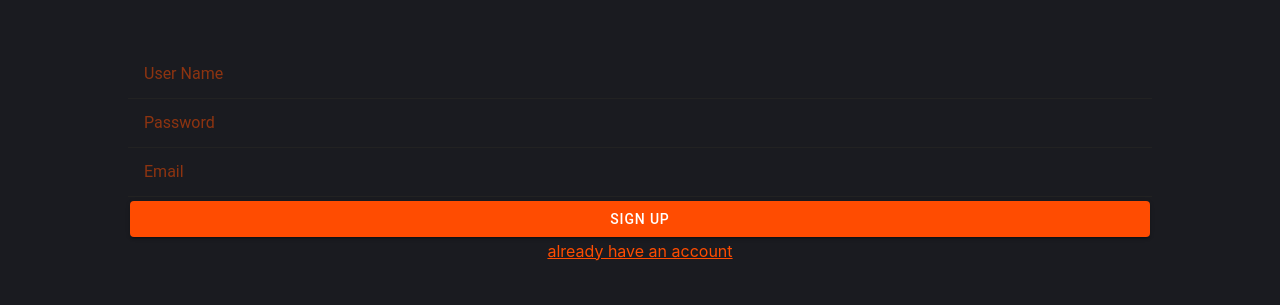
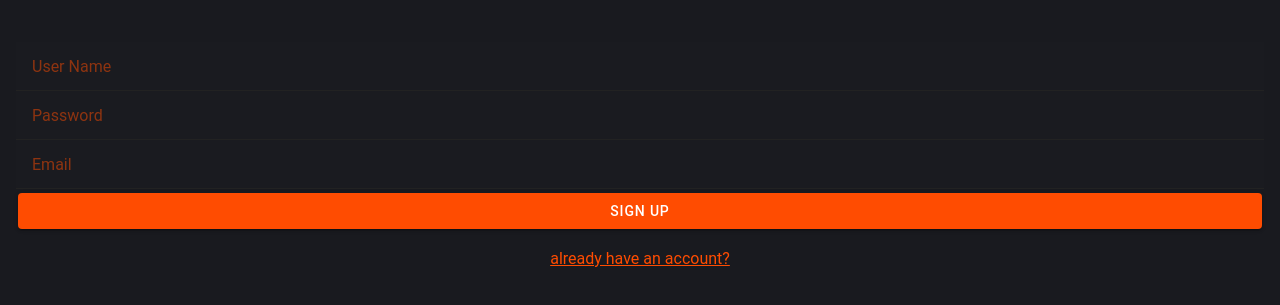
Before and after one commit to Kananmas/crud-app-project, a React (Create React App) app: page /signup in a window 1280 px wide. Shown: the part 245-550 px from the top of the page. Built offline with nearby package versions, Linux system fonts and the light colour scheme.

Commit message:
feat: add styled-components to Signup

```diff
--- a/src/pages/Signup/index.jsx
+++ b/src/pages/Signup/index.jsx
@@ -2,17 +2,20 @@
 import { useState, useEffect } from "react";
 import { useHistory } from "react-router-dom";
 import { useIonAlert } from "@ionic/react";
-
 // components
 import { Input } from "../../components/Input";
 import { Button } from "../../components/Button";
-// global components
-import { Link } from "react-router-dom";
-
 // utils
 import { addNewUser } from "./utils/add-new-user.util";
 import { isUsernameUsed } from "./utils/is-username-used.util";
 import { signUpUser } from "./utils/sign-up-user.util";
+// styles
+import {
+  StyledContainer,
+  StyledIonContent,
+  StyledIonPage,
+  StyledLink,
+} from "./index.styled";
 
 export function Signup() {
   let [username, setUsername] = useState("");
@@ -70,7 +73,9 @@ export function Signup() {
   };
 
   return (
-    <div className="container">
+    <StyledIonPage>
+      <StyledIonContent>
+        <StyledContainer>
           <Input
             color="orange"
             placeholder="User Name"
@@ -94,12 +99,9 @@ export function Signup() {
           />
 
           <Button onClick={HandleSignUp}>Sign up</Button>
-      <div>
-        <Link className="orange" to="/signin">
-          {" "}
-          already have an account{" "}
-        </Link>
-      </div>
-    </div>
+          <StyledLink to="/signin">already have an account?</StyledLink>
+        </StyledContainer>
+      </StyledIonContent>
+    </StyledIonPage>
   );
 }
--- /dev/null
+++ b/src/pages/Signup/index.styled.js
@@ -0,0 +1,28 @@
+// styled-components
+import styled from "styled-components";
+// global components
+import { IonPage, IonContent } from "@ionic/react";
+import { Link } from "react-router-dom";
+
+export const StyledIonPage = styled(IonPage)`
+  background-color: #191a1f;
+`;
+
+export const StyledIonContent = styled(IonContent)`
+  --background: transparent;
+  color: white;
+`;
+
+export const StyledContainer = styled.div`
+  padding: 16px;
+  text-align: center;
+  height: 100%;
+  display: flex;
+  flex-direction: column;
+  justify-content: center;
+`;
+
+export const StyledLink = styled(Link)`
+  color: #ff4c01;
+  margin-top: 16px;
+`;
```
Lines whose indentation alone changed are shown as unchanged.
